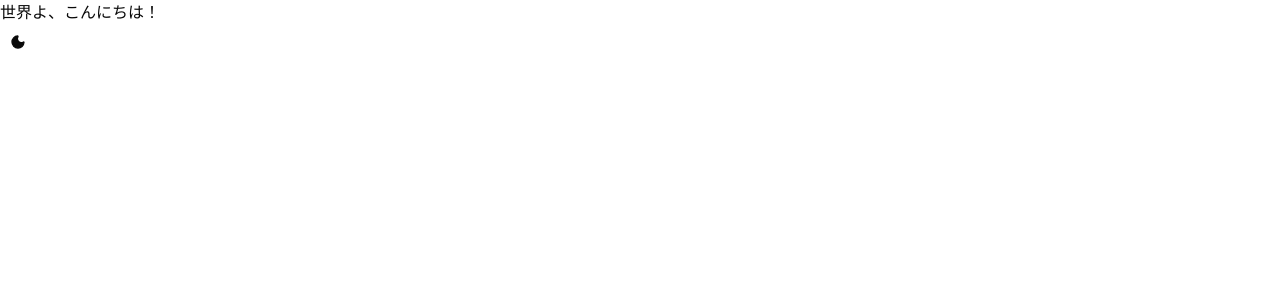
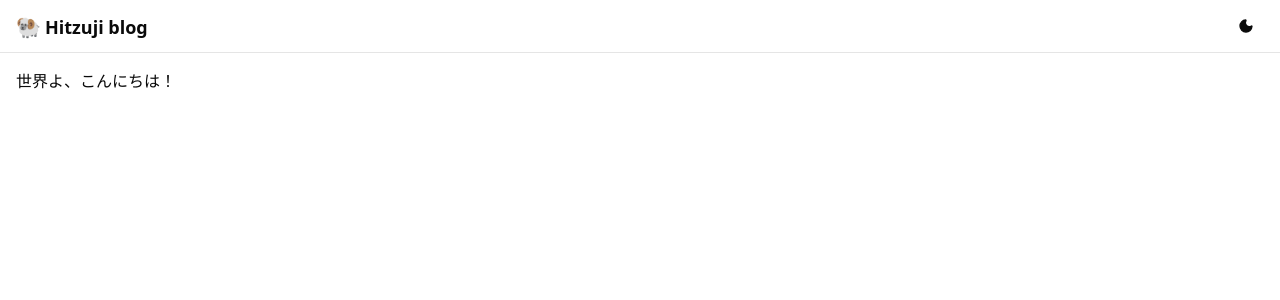
Before and after one commit to HitsujiRere/hobby-mdx, a Next.js app: page / in a window 1280 px wide. Shown: the top 300 px of the page. Built offline with nearby package versions, Linux system fonts and the light colour scheme.

Commit message:
feat: ヘッダーを追加

```diff
--- /dev/null
+++ b/src/app/(app)/layout.tsx
@@ -0,0 +1,15 @@
+import { Header } from "~/components/Header";
+
+export default function Layout({
+  children,
+}: Readonly<{
+  children: React.ReactNode;
+}>) {
+  return (
+    <div>
+      <Header />
+
+      {children}
+    </div>
+  );
+}
--- a/src/app/page.tsx
+++ b/src/app/(app)/page.tsx
@@ -1,11 +1,9 @@
-import { ThemeToggle } from "~/components/ThemeToggle";
-
 export default function Home() {
   return (
-    <main>
+    <main className="p-4">
       <p>世界よ、こんにちは！</p>
 
-      <ThemeToggle />
+      <div className="h-[200vh]" />
     </main>
   );
 }
--- /dev/null
+++ b/src/components/Header/index.tsx
@@ -0,0 +1,16 @@
+import Link from "next/link";
+import { ThemeToggle } from "~/components/ThemeToggle";
+
+export const Header = () => {
+  return (
+    <header className="sticky top-0 flex items-baseline justify-between border-b border-b-border bg-background px-4 py-2">
+      <Link href="/" className="flex gap-1">
+        <span className="text-xl">🐏</span>
+        <p className="font-bold text-lg">Hitzuji blog</p>
+      </Link>
+      <div className="flex gap-1">
+        <ThemeToggle />
+      </div>
+    </header>
+  );
+};
```
